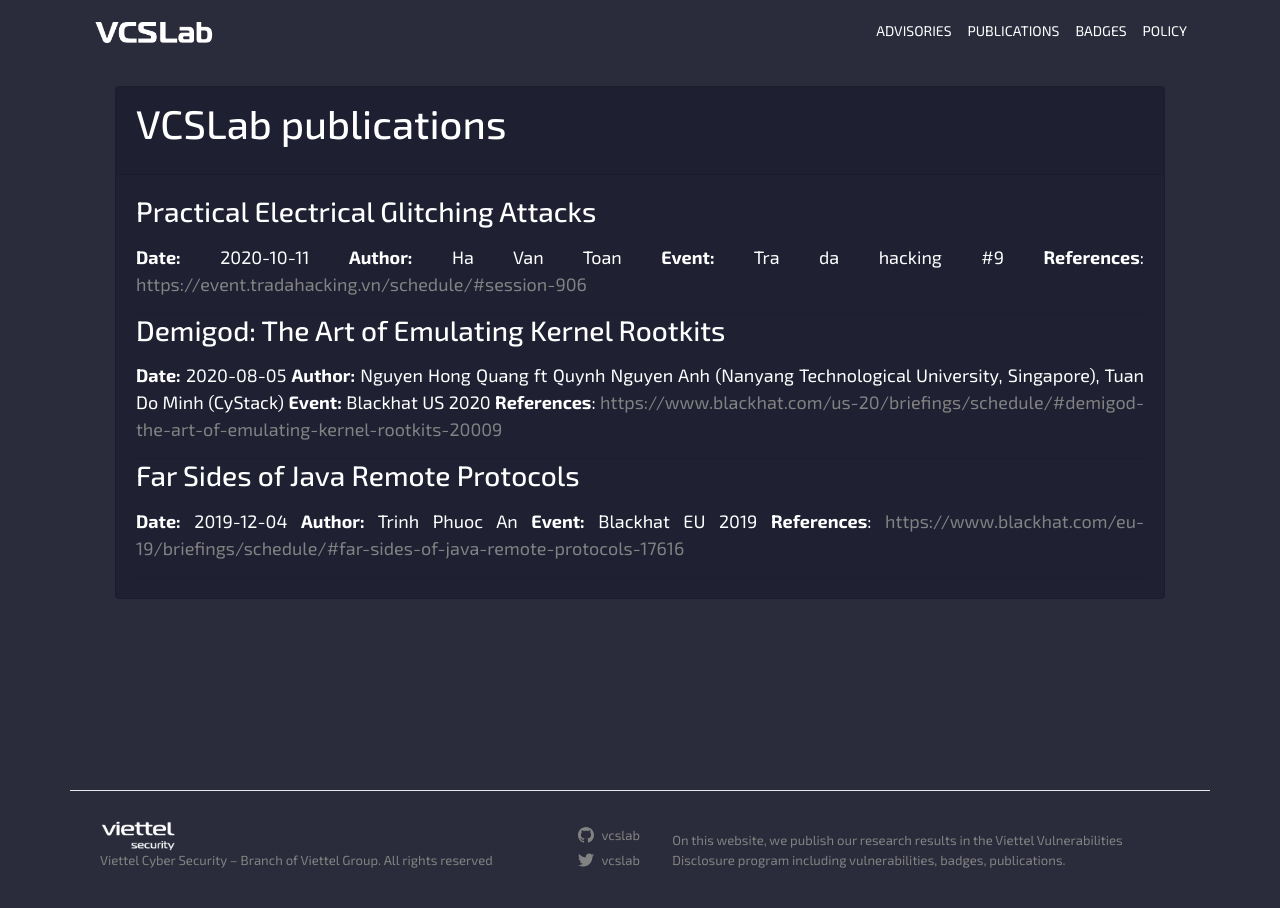
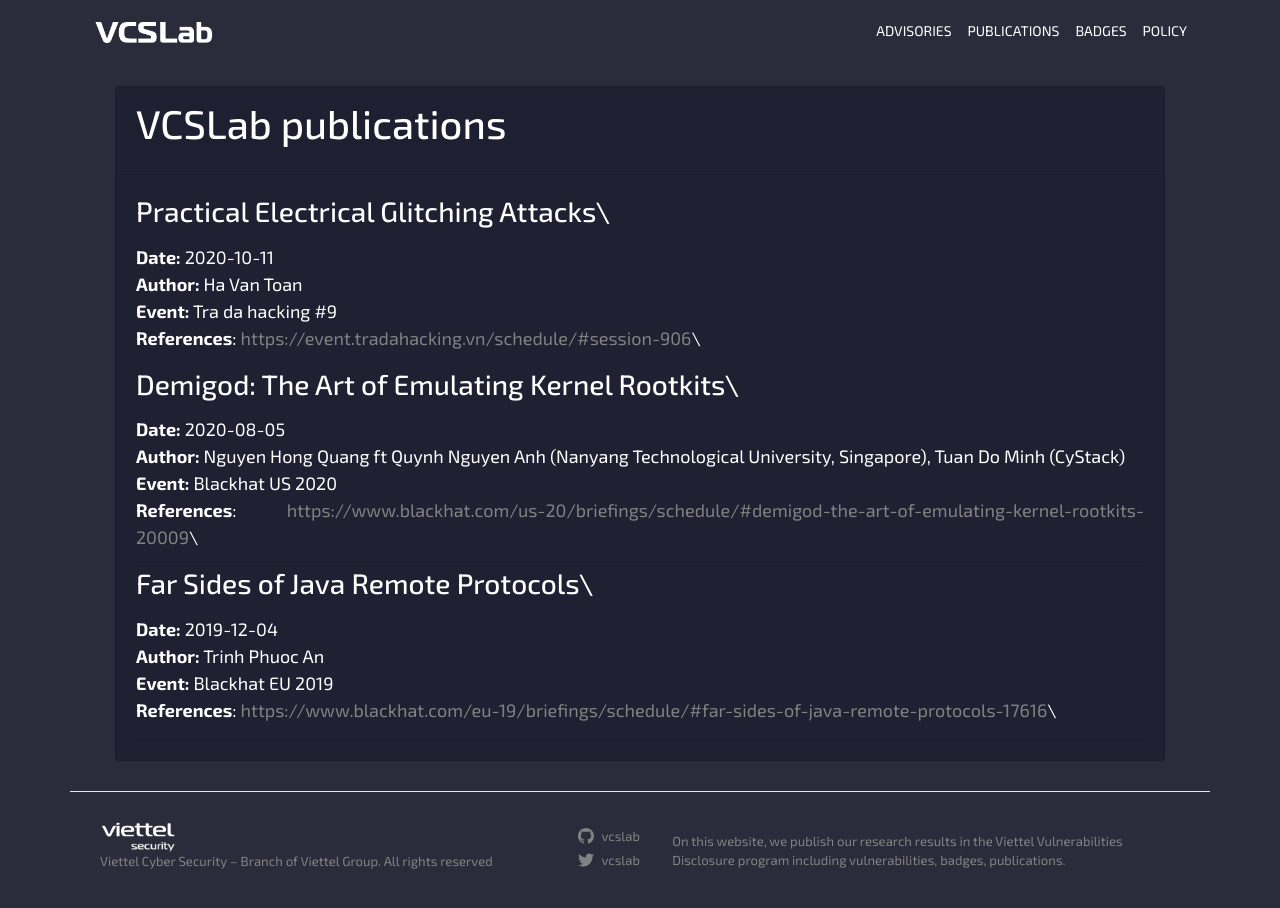
Before and after one commit to vcslab/vcslab.github.io, a Jekyll site: the page built from publications.md, in a window 1280 px wide and 931 px high. Shown: the top 908 px of the window. Built offline with Jekyll 4.4.1, drawn with Linux system fonts in a browser that asks for light colours; nearby versions of some CDN libraries.

```diff
--- a/publications.md
+++ b/publications.md
@@ -4,30 +4,30 @@ permalink: /publications
 title: VCSLab publications
 ---
 
-### Practical Electrical Glitching Attacks
+### Practical Electrical Glitching Attacks\
 
-> **Date:** 2020-10-11
-> **Author:** Ha Van Toan
-> **Event:** Tra da hacking #9
-> **References**: [https://event.tradahacking.vn/schedule/#session-906](https://event.tradahacking.vn/schedule/#session-906)
+> **Date:** 2020-10-11\
+> **Author:** Ha Van Toan\
+> **Event:** Tra da hacking #9\
+> **References**: [https://event.tradahacking.vn/schedule/#session-906](https://event.tradahacking.vn/schedule/#session-906)\
 
 ---
 
 
-### Demigod: The Art of Emulating Kernel Rootkits
+### Demigod: The Art of Emulating Kernel Rootkits\
 
-> **Date:** 2020-08-05
-> **Author:** Nguyen Hong Quang ft Quynh Nguyen Anh (Nanyang Technological University, Singapore), Tuan Do Minh (CyStack)
-> **Event:** Blackhat US 2020
-> **References**: [https://www.blackhat.com/us-20/briefings/schedule/#demigod-the-art-of-emulating-kernel-rootkits-20009](https://www.blackhat.com/us-20/briefings/schedule/#demigod-the-art-of-emulating-kernel-rootkits-20009)
+> **Date:** 2020-08-05\
+> **Author:** Nguyen Hong Quang ft Quynh Nguyen Anh (Nanyang Technological University, Singapore), Tuan Do Minh (CyStack)\
+> **Event:** Blackhat US 2020\
+> **References**: [https://www.blackhat.com/us-20/briefings/schedule/#demigod-the-art-of-emulating-kernel-rootkits-20009](https://www.blackhat.com/us-20/briefings/schedule/#demigod-the-art-of-emulating-kernel-rootkits-20009)\
 
 ---
 
-### Far Sides of Java Remote Protocols
+### Far Sides of Java Remote Protocols\
 
-> **Date:** 2019-12-04
-> **Author:** Trinh Phuoc An
-> **Event:** Blackhat EU 2019
-> **References**: [https://www.blackhat.com/eu-19/briefings/schedule/#far-sides-of-java-remote-protocols-17616](https://www.blackhat.com/eu-19/briefings/schedule/#far-sides-of-java-remote-protocols-17616)
+> **Date:** 2019-12-04\
+> **Author:** Trinh Phuoc An\
+> **Event:** Blackhat EU 2019\
+> **References**: [https://www.blackhat.com/eu-19/briefings/schedule/#far-sides-of-java-remote-protocols-17616](https://www.blackhat.com/eu-19/briefings/schedule/#far-sides-of-java-remote-protocols-17616)\
 
 ---
```
